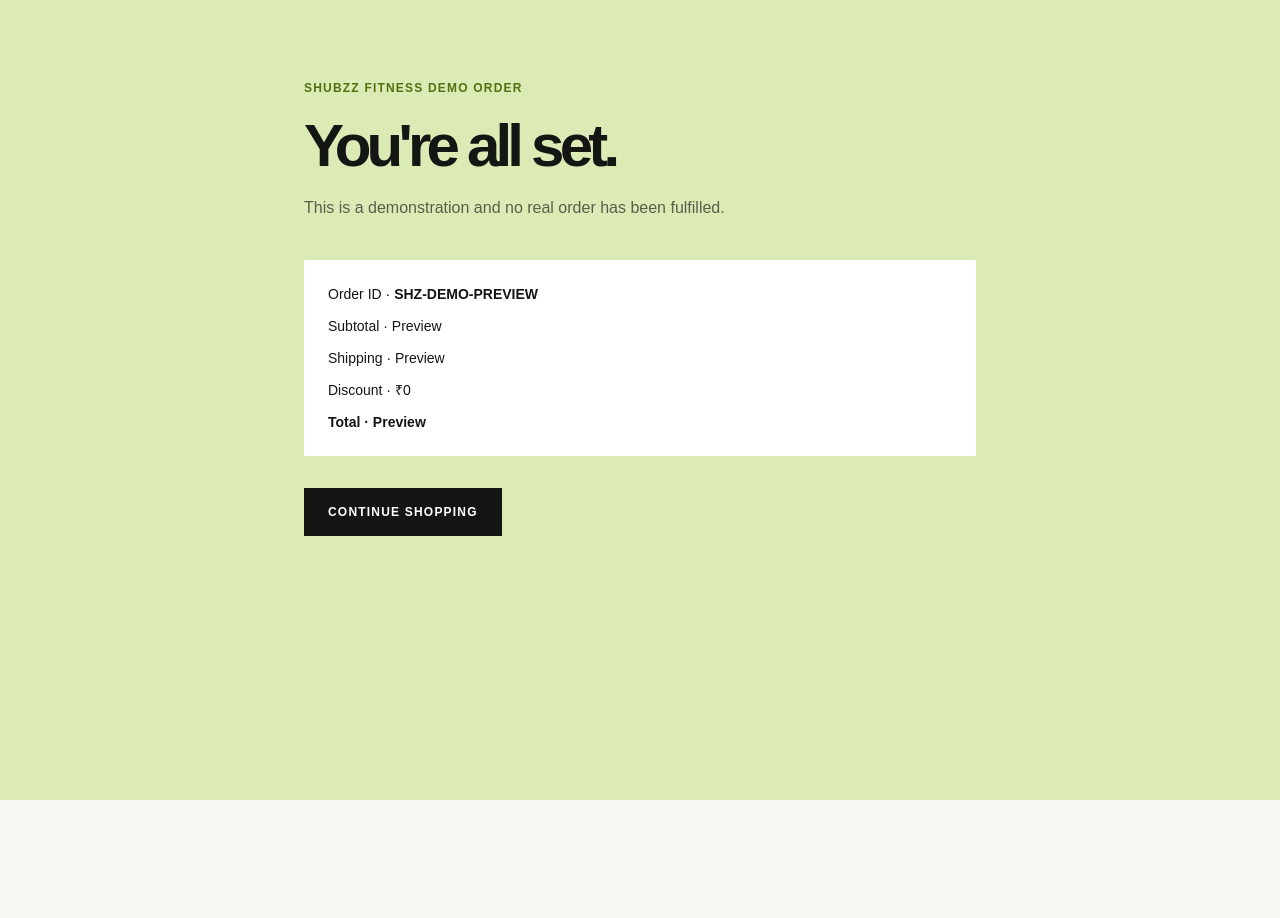
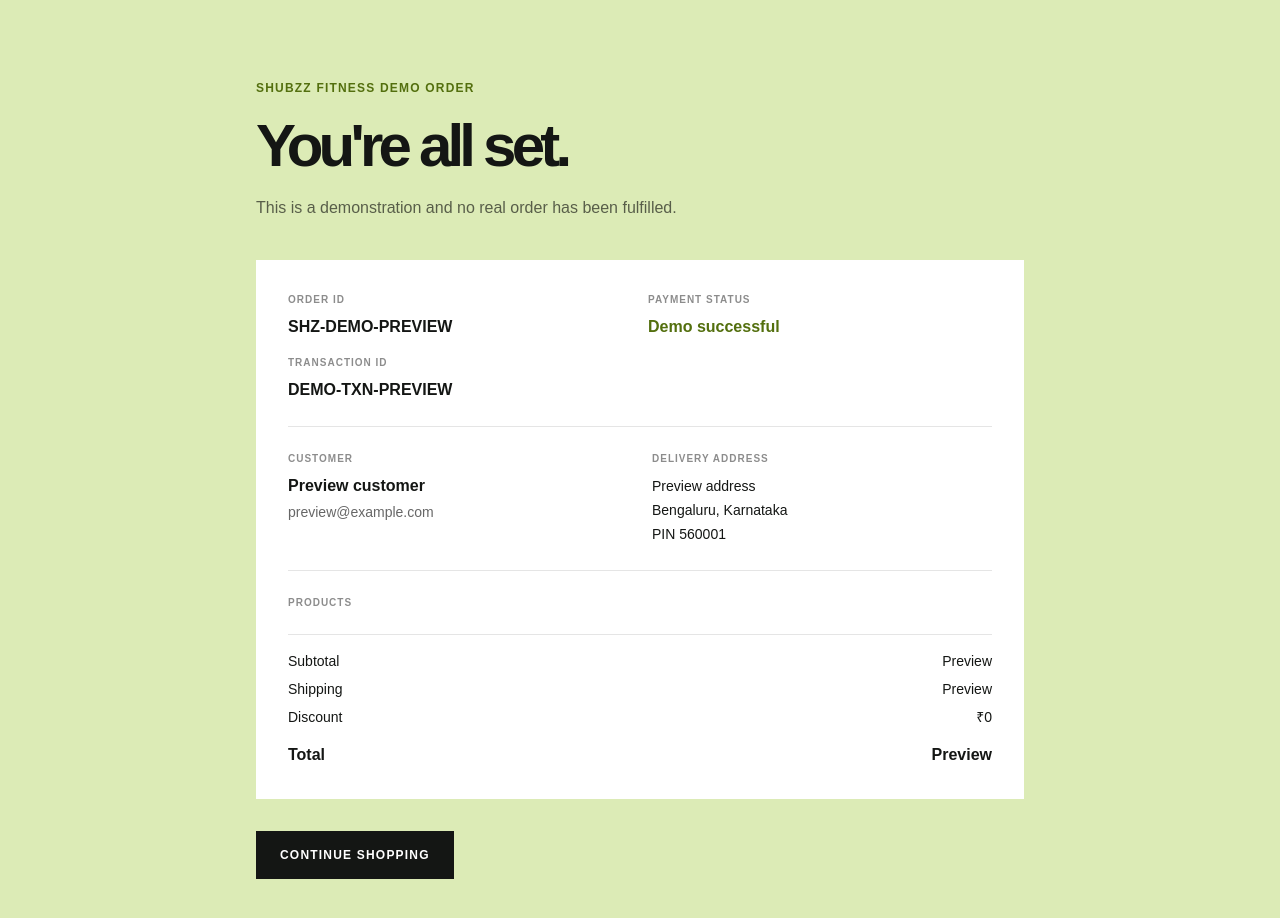
Before and after one commit to SurendraPatidar1/Subhzz-Fitness-Ecommerce-Application, a Next.js app: page /order-success in a window 1280 px wide. Shown: the top 918 px of the page. Before the commit the page ends 800 px from the top, so only its background shows below. Built offline with nearby package versions, Linux system fonts and the light colour scheme.

Commit message:
feat: enhance order success page layout and details

```diff
--- a/app/order-success/page.tsx
+++ b/app/order-success/page.tsx
@@ -1,5 +1,45 @@
 'use client'
+
 import Link from 'next/link'
 import { useEffect, useState } from 'react'
 import { formatPrice, getDemoOrder } from '@/lib/demo-store'
-export default function OrderSuccessPage(){const [order,setOrder]=useState<any>(null);useEffect(()=>setOrder(getDemoOrder()),[]);return <main className="min-h-screen bg-[#dcebb6] px-5 py-20 text-[#141614]"><div className="mx-auto max-w-2xl"><p className="text-xs font-black uppercase tracking-widest text-[#536f0e]">SHUBZZ FITNESS demo order</p><h1 className="mt-5 text-6xl font-black tracking-[-0.08em]">You&apos;re all set.</h1><p className="mt-5 max-w-lg text-black/60">This is a demonstration and no real order has been fulfilled.</p><div className="mt-10 bg-white p-6 text-sm"><p>Order ID · <strong>{order?.id||'SHZ-DEMO-PREVIEW'}</strong></p>{order?.checkout?.name&&<p className="mt-3">Customer · {order.checkout.name} · {order.checkout.email}</p>}{order?.items?.map((i:any)=><p key={i.id} className="mt-3">{i.name} × {i.quantity}</p>)}<p className="mt-3">Subtotal · {order?formatPrice(order.subtotal):'Preview'}</p><p className="mt-3">Shipping · {order?formatPrice(order.shipping):'Preview'}</p><p className="mt-3">Discount · {order?formatPrice(order.discount):'₹0'}</p><p className="mt-3 font-black">Total · {order?formatPrice(order.total):'Preview'}</p></div><Link href="/#shop" className="mt-8 inline-block bg-[#141614] px-6 py-4 text-xs font-black uppercase tracking-widest text-white">Continue shopping</Link></div></main>}
+
+type Order = ReturnType<typeof getDemoOrder>
+
+export default function OrderSuccessPage() {
+  const [order, setOrder] = useState<Order>(null)
+
+  useEffect(() => setOrder(getDemoOrder()), [])
+
+  return (
+    <main className="min-h-screen bg-[#dcebb6] px-5 py-12 text-[#141614] sm:py-20">
+      <div className="mx-auto max-w-3xl">
+        <p className="text-xs font-black uppercase tracking-widest text-[#536f0e]">SHUBZZ FITNESS demo order</p>
+        <h1 className="mt-5 text-5xl font-black tracking-[-0.08em] sm:text-6xl">You&apos;re all set.</h1>
+        <p className="mt-5 max-w-lg text-black/60">This is a demonstration and no real order has been fulfilled.</p>
+
+        <section className="mt-10 space-y-6 bg-white p-5 sm:p-8" aria-label="Order details">
+          <div className="grid gap-4 border-b border-black/10 pb-6 sm:grid-cols-2">
+            <div><p className="text-[10px] font-black uppercase tracking-widest text-black/45">Order ID</p><p className="mt-2 font-bold">{order?.id || 'SHZ-DEMO-PREVIEW'}</p></div>
+            <div><p className="text-[10px] font-black uppercase tracking-widest text-black/45">Payment status</p><p className="mt-2 font-bold text-[#536f0e]">Demo successful</p></div>
+            <div><p className="text-[10px] font-black uppercase tracking-widest text-black/45">Transaction ID</p><p className="mt-2 font-bold">{order?.transactionId || 'DEMO-TXN-PREVIEW'}</p></div>
+          </div>
+
+          <div className="grid gap-6 border-b border-black/10 pb-6 sm:grid-cols-2">
+            <div><p className="text-[10px] font-black uppercase tracking-widest text-black/45">Customer</p><p className="mt-2 font-bold">{order?.checkout?.name || 'Preview customer'}</p><p className="mt-1 text-sm text-black/60">{order?.checkout?.email || 'preview@example.com'}{order?.checkout?.phone ? ` · ${order.checkout.phone}` : ''}</p></div>
+            <div><p className="text-[10px] font-black uppercase tracking-widest text-black/45">Delivery address</p><p className="mt-2 text-sm leading-6">{order?.checkout?.address || 'Preview address'}<br />{order?.checkout?.city || 'Bengaluru'}, {order?.checkout?.state || 'Karnataka'}<br />PIN {order?.checkout?.pin || '560001'}</p></div>
+          </div>
+
+          <div>
+            <p className="text-[10px] font-black uppercase tracking-widest text-black/45">Products</p>
+            <div className="mt-3 divide-y divide-black/10">{order?.items?.map((item: any) => <div key={item.id} className="flex justify-between gap-4 py-3 text-sm"><span>{item.name} × {item.quantity}</span><span className="font-bold">{formatPrice(item.price * item.quantity)}</span></div>)}</div>
+          </div>
+
+          <div className="border-t border-black/10 pt-4 text-sm"><p className="flex justify-between"><span>Subtotal</span><span>{order ? formatPrice(order.subtotal) : 'Preview'}</span></p><p className="mt-2 flex justify-between"><span>Shipping</span><span>{order ? formatPrice(order.shipping) : 'Preview'}</span></p><p className="mt-2 flex justify-between"><span>Discount</span><span>{order ? formatPrice(order.discount) : '₹0'}</span></p><p className="mt-4 flex justify-between text-base font-black"><span>Total</span><span>{order ? formatPrice(order.total) : 'Preview'}</span></p></div>
+        </section>
+
+        <Link href="/#shop" className="mt-8 inline-block bg-[#141614] px-6 py-4 text-xs font-black uppercase tracking-widest text-white">Continue shopping</Link>
+      </div>
+    </main>
+  )
+}
```
Also changed, not shown: app/page.tsx (+1 -1 lines).
